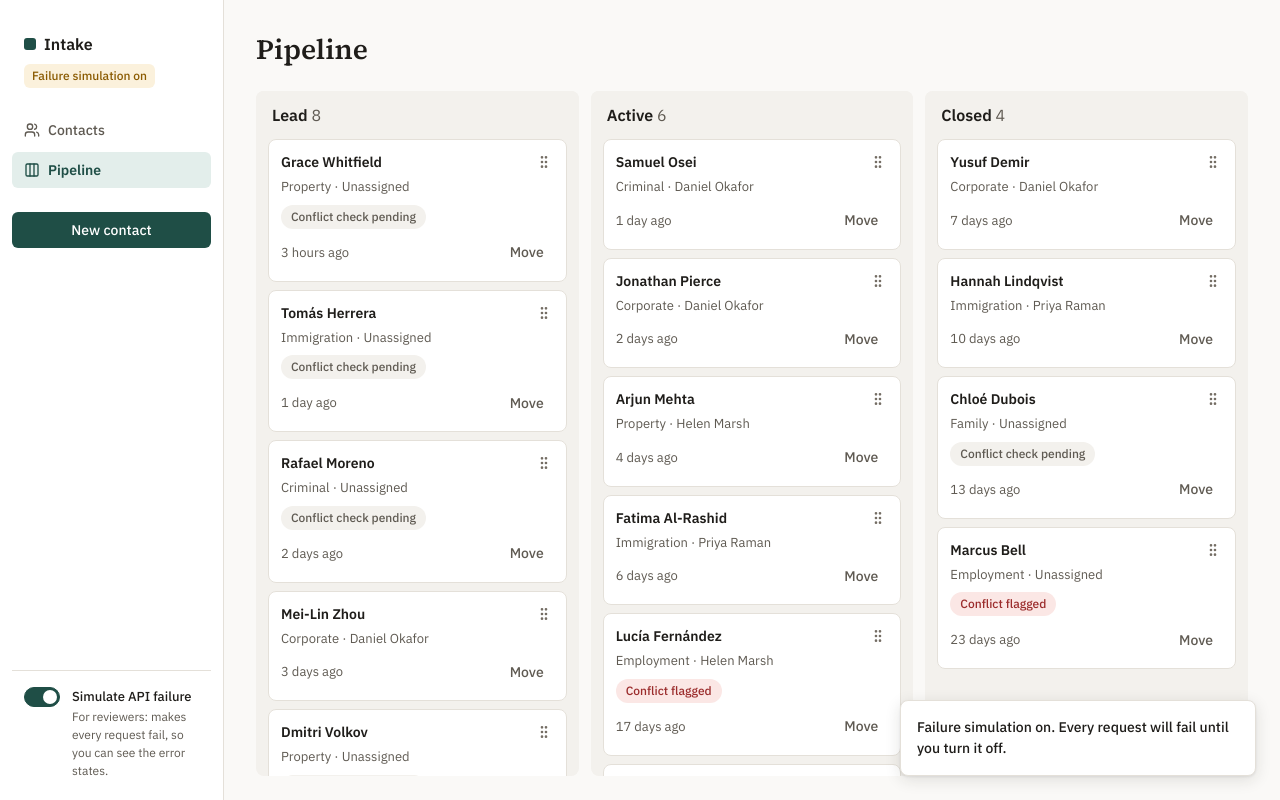
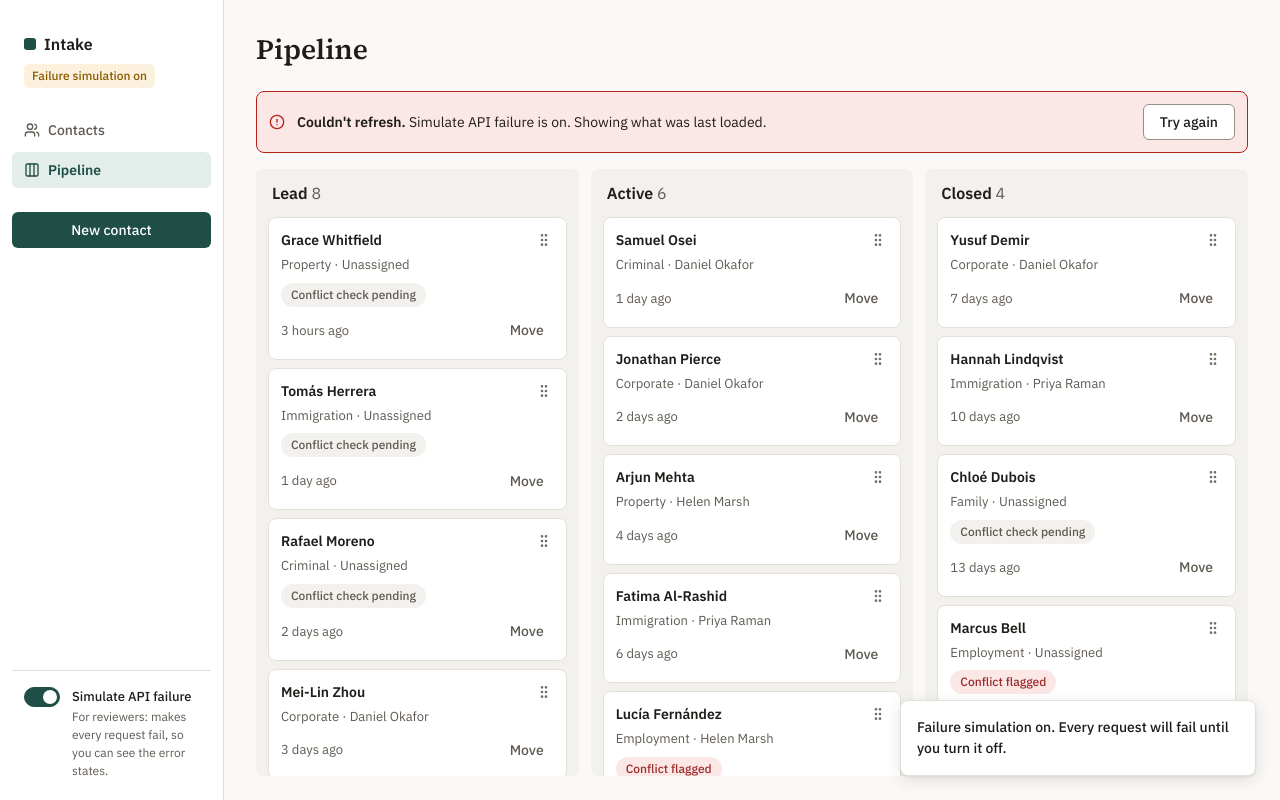
Before and after one commit to RAzaALy/intake-crm, a Next.js app: page /pipeline in a window 1280 px wide. Both pictures are taken after a click on the switch 42 px from the left and 696 px from the top of the page. Built offline with nearby package versions, Linux system fonts and the light colour scheme.

Commit message:
fix(ui): keep last good data and show a notice when a reload fails

```diff
--- /dev/null
+++ b/src/components/ui/StaleDataNotice.tsx
@@ -0,0 +1,30 @@
+import { CircleAlert } from "lucide-react";
+import { Button } from "./Button";
+
+type StaleDataNoticeProps = {
+  /** True when the demo switch caused the failure, so the copy doesn't blame the connection. */
+  failureSimulated: boolean;
+  onRetry: () => void;
+  retrying: boolean;
+};
+
+/**
+ * A reload failed but the screen still has the last good data. Keep showing it and say so,
+ * instead of replacing a working screen with a full error page.
+ */
+export function StaleDataNotice({ failureSimulated, onRetry, retrying }: StaleDataNoticeProps) {
+  return (
+    <div className="flex flex-wrap items-center gap-3 rounded-panel border border-danger bg-danger-soft p-3">
+      <CircleAlert size={16} aria-hidden="true" className="shrink-0 text-danger" />
+      <p role="alert" className="min-w-0 flex-1 text-body text-ink">
+        <span className="font-semibold">Couldn&apos;t refresh.</span>{" "}
+        {failureSimulated
+          ? "Simulate API failure is on. Showing what was last loaded."
+          : "Showing what was last loaded."}
+      </p>
+      <Button variant="secondary" onClick={onRetry} loading={retrying}>
+        {retrying ? "Loading…" : "Try again"}
+      </Button>
+    </div>
+  );
+}
--- a/src/features/contacts/components/ContactList.tsx
+++ b/src/features/contacts/components/ContactList.tsx
@@ -5,6 +5,7 @@ import Link from "next/link";
 import { buttonStyles } from "@/components/ui/Button";
 import { EmptyState } from "@/components/ui/EmptyState";
 import { ErrorState } from "@/components/ui/ErrorState";
+import { StaleDataNotice } from "@/components/ui/StaleDataNotice";
 import { useFailureSimulated } from "@/lib/useFailureSimulated";
 import { useContacts } from "../api/queries";
 import { applyListParams } from "../filters";
@@ -29,7 +30,9 @@ export function ContactList() {
 
   if (isPending) return <ContactListSkeleton />;
 
-  if (isError) {
+  // Full error page only when there is nothing to show. A failed reload keeps the last good
+  // list on screen and shows StaleDataNotice above it instead.
+  if (!contacts) {
     return (
       <ErrorState
         title="Contacts didn't load"
@@ -67,6 +70,13 @@ export function ContactList() {
   return (
     // min-h-0 (here and on the table wrapper): fit the rows, but never grow past the screen.
     <div className="flex flex-col gap-4 md:min-h-0">
+      {isError && (
+        <StaleDataNotice
+          failureSimulated={failureSimulated}
+          onRetry={() => void refetch()}
+          retrying={isFetching}
+        />
+      )}
       <ListToolbar
         params={params}
         counts={result.counts}
--- a/src/features/pipeline/components/Board.tsx
+++ b/src/features/pipeline/components/Board.tsx
@@ -13,6 +13,7 @@ import {
   type UniqueIdentifier,
 } from "@dnd-kit/core";
 import { ErrorState } from "@/components/ui/ErrorState";
+import { StaleDataNotice } from "@/components/ui/StaleDataNotice";
 import { useContacts } from "@/features/contacts/api/queries";
 import { CONTACT_STATUSES, type Contact, type ContactStatus } from "@/features/contacts/schema";
 import { useFailureSimulated } from "@/lib/useFailureSimulated";
@@ -31,7 +32,7 @@ import { PipelineSkeleton } from "./PipelineSkeleton";
 
 /** The /pipeline screen below the h1: loading, error, or three columns. */
 export function Board() {
-  const { data: contacts, isPending, isFetching, refetch } = useContacts();
+  const { data: contacts, isPending, isError, isFetching, refetch } = useContacts();
   const failureSimulated = useFailureSimulated();
   const move = usePipelineMove();
   // The card whose Move button gets focus after a menu move or keyboard drop lands it in its new column.
@@ -48,8 +49,8 @@ export function Board() {
 
   if (isPending) return <PipelineSkeleton />;
 
-  // Only when there is nothing to show. After a failed move the refetch fails too, but TanStack
-  // keeps the last good list, so the board stays up and the toast reports the failure.
+  // Full error page only when there is nothing to show. A failed reload (the demo switch, or the
+  // refetch after a failed move) keeps the last good board and shows StaleDataNotice above it.
   if (!contacts) {
     return (
       <ErrorState
@@ -107,6 +108,15 @@ export function Board() {
       onDragEnd={handleDragEnd}
       onDragCancel={() => setDraggingId(null)}
     >
+      {isError && (
+        <div className="mb-4">
+          <StaleDataNotice
+            failureSimulated={failureSimulated}
+            onRetry={() => void refetch()}
+            retrying={isFetching}
+          />
+        </div>
+      )}
       {/* Phones: one row that scrolls sideways and snaps to a column. 768px up: a three-column grid
           that fills the rest of the screen, one row tall, and each column scrolls on its own. */}
       <div className="-mx-4 flex snap-x snap-mandatory scroll-px-4 gap-3 overflow-x-auto px-4 pb-2 md:mx-0 md:grid md:min-h-0 md:flex-1 md:snap-none md:grid-cols-3 md:grid-rows-1 md:overflow-visible md:px-0 md:pb-0">
```
Also changed, not shown: 2 other files (tests, documents, lock files or other folders).
